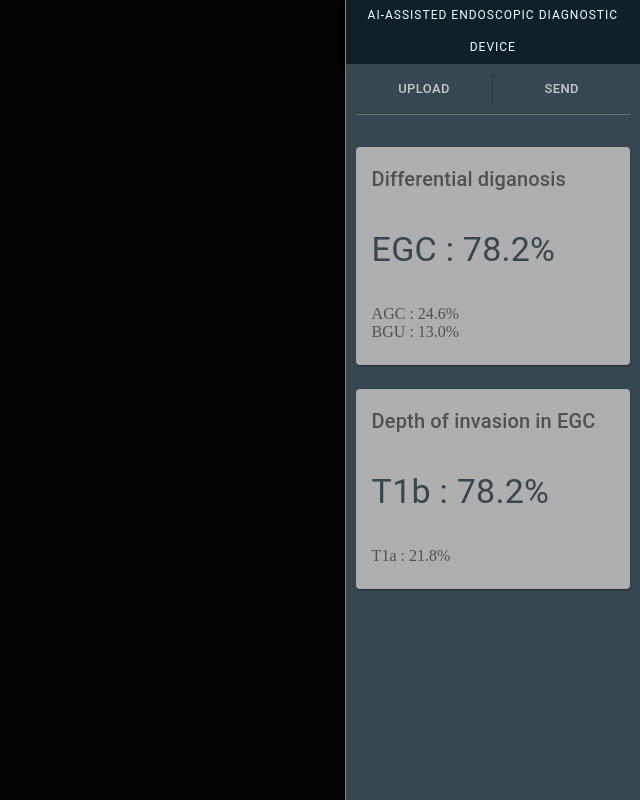
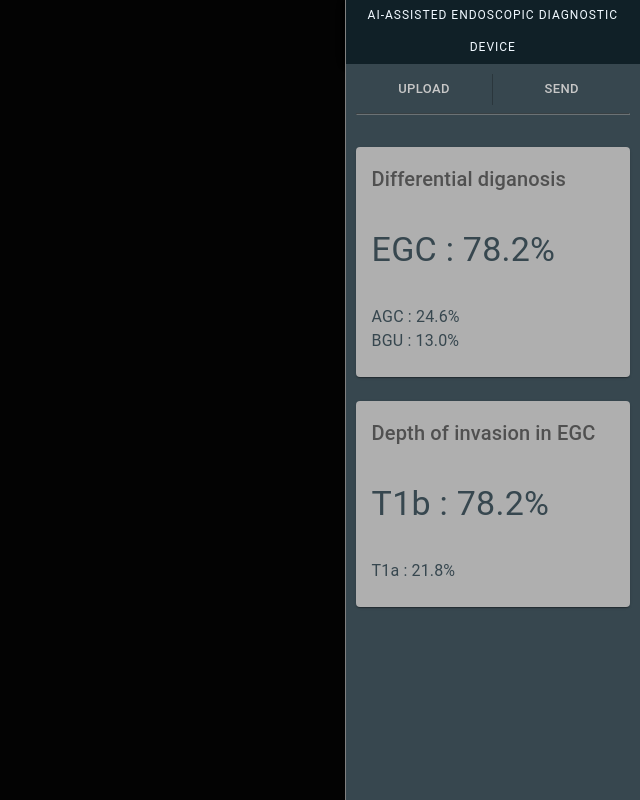
Before and after one commit to LeeSeungjae00/ai-scope, a React (Create React App) app: page / in a window 1280 px wide. Shown: the whole page, without its empty margins (640-1280 px from the left). Built offline with nearby package versions, Linux system fonts and the light colour scheme.

Commit message:
1. 파일을 업로드하면 SideContent 에서 subValue 가 중복되어 나오는 오류 수정

```diff
--- a/src/App.jsx
+++ b/src/App.jsx
@@ -1,6 +1,5 @@
 
 import { React, useState, useEffect} from 'react';
-// import { Typography, Grid, ButtonGroup, Button, CardContent, Card } from '@material-ui/core';
 
 import './App.css';
 import Hedaer from './Container/Header/Header';
@@ -9,7 +8,6 @@ import Side from './Container/Side/Side';
 
 
 function App() {
-
   const [file, setFile] = useState('');
   const [previewURL, setPreviewURL] = useState('');
   const [preview, setPreview] = useState(null);
@@ -40,7 +38,6 @@ function App() {
   }
 
 
-
   return (
     <div className = "App">
       <div className="priveiw-rapping">
--- a/src/Container/Side/Side.jsx
+++ b/src/Container/Side/Side.jsx
@@ -24,7 +24,10 @@ export default function Side({onChangeFile, onFileButtonClick}) {
             <input ref={fileRef} hidden={true} id="file" type='file' onChange={onChangeFile}></input>
             <Grid container spacing={3}>
                 <Grid item xs={12}>
-                    <ButtonGroup className={classes.buttonArray} variant="text" size="small" aria-label="text primary button group">
+                    <ButtonGroup
+                        className={classes.buttonArray}
+                        variant="text" size="small"
+                        aria-label="text primary button group">
                         <Button className={classes.button} onClick={(e) =>{
                             onFileButtonClick(e, fileRef);
                         }} >UPLOAD</Button>
--- a/src/Container/SideContent/SideContent.jsx
+++ b/src/Container/SideContent/SideContent.jsx
@@ -12,7 +12,7 @@ const useStyles = makeStyles((theme) => ({
 
 export default function SideContent({ title, mainValue, subValue }) {
     const classes = useStyles();
-
+    console.log(subValue);
     return (
         <Grid item xs={12}>
             <Card className={classes.root}>
@@ -23,11 +23,7 @@ export default function SideContent({ title, mainValue, subValue }) {
                     <Typography variant="h4" component="h2">
                         <p>{mainValue}</p>
                     </Typography>
-                    <Typography variant="h11" className={classes.pos} color="textSecondary">
-                        {subValue.map(value => {
-                            return <div key = {Date.now()}>{value}</div>
-                        })}
-                    </Typography>
+                    {subValue.map(value => <Typography key = {value}>{value}</Typography>)}
                 </CardContent>
             </Card>
         </Grid>
```
Also changed, not shown: 1 other file (tests, documents, lock files or other folders).
